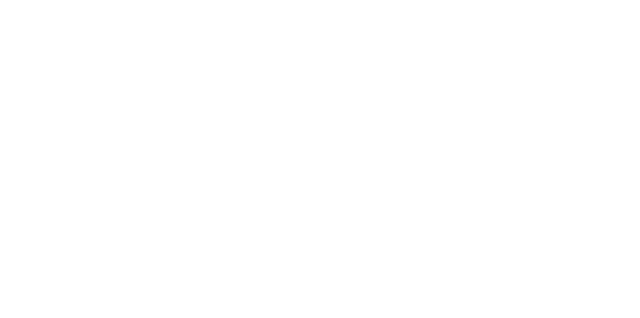
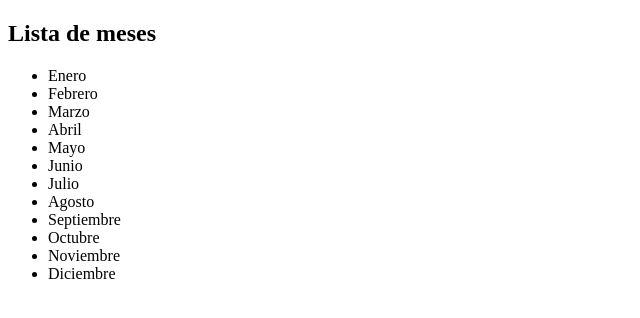
Before and after one commit to sheyla23a/TP3js-Arreglos-y-funciones, a plain HTML site: page index.html in a window 1280 px wide. Shown: the whole page, without its empty margins (0-640 px from the left). Drawn offline with Linux system fonts and the light colour scheme.

Commit message:
Modificacion de estructura del ejercicio 4A

```diff
--- a/index.html
+++ b/index.html
@@ -10,6 +10,6 @@
     <title>TP3 Javascript</title>
 </head>
 <body>
-    <script src="js/Ejercicio4A.js"></script>
+    <script src="js/Ejercicio1.js"></script>
 </body>
 </html>
```
